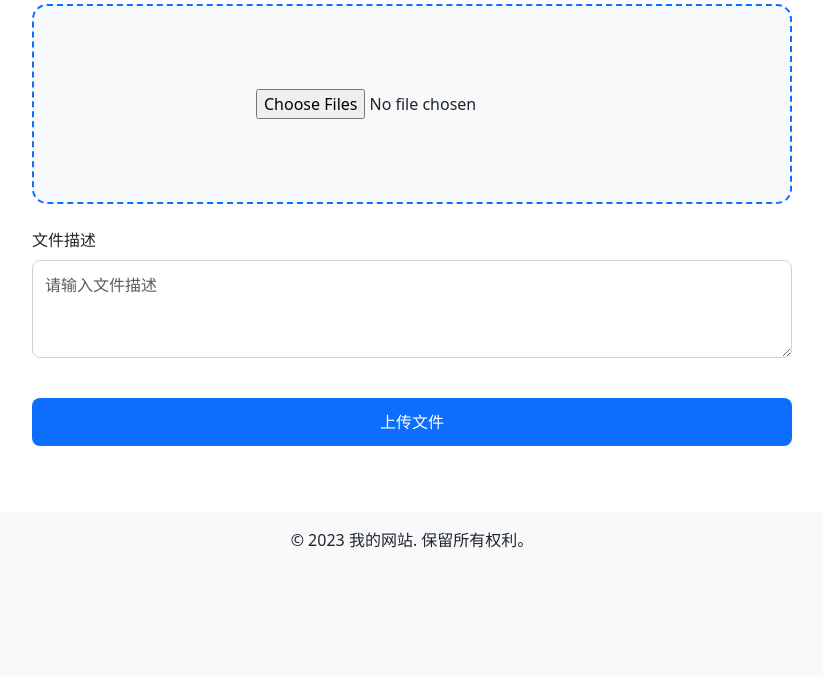
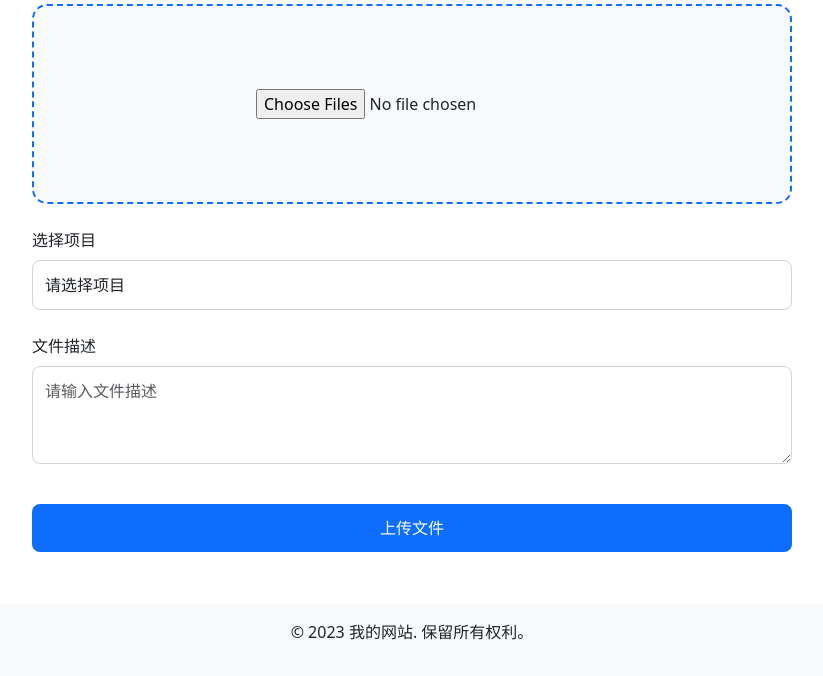
Before and after one commit to XJJWang/workhub, a Django app: page /files/upload/ in a window 1280 px wide. Shown: the part 216-892 px from the top of the page, without its empty margins (228-1051 px from the left). Before the commit the page ends 764 px from the top, so only its background shows below. Run offline with Django 5.2, Linux system fonts and the light colour scheme; the visitor is signed in with stand-in values (Sample User, id 1); data that the repository does not hold is empty; some libraries are stand-ins or nearby versions.

Commit message:
文件现在能区分颜色了

```diff
--- a/file_management/templates/file_management/upload_file.html
+++ b/file_management/templates/file_management/upload_file.html
@@ -3,6 +3,7 @@
 {% block content %}
 <div class="upload-container">
     <h1>上传文件</h1>
+
     <form action="{% url 'file_management:upload_file' %}"
           class="dropzone"
           id="myDropzone">
@@ -11,6 +12,16 @@
             <input name="file" type="file" multiple />
         </div>
     </form>
+
+    <div class="form-group mt-4">
+        <label for="project">选择项目</label>
+        <select id="project" class="form-control" required>
+            <option value="">请选择项目</option>
+            {% for project in projects %}
+                <option value="{{ project.id }}">{{ project.year }}-{{ project.name }}</option>
+            {% endfor %}
+        </select>
+    </div>
 
     <div class="form-group mt-4">
         <label for="description">文件描述</label>
@@ -231,6 +242,48 @@
         object-fit: cover;
         border-radius: 8px;
     }
+
+    /* 添加项目选择下拉框的样式 */
+    #project {
+        width: 100%;
+        padding: 0.75rem;
+        border: 1px solid #ced4da;
+        border-radius: 8px;
+        font-size: 1rem;
+    }
+
+    /* 文件类型图标颜色 */
+    .dropzone .dz-preview .dz-image i.fa-file-word {
+        color: #2b579a;  /* Word蓝色 */
+    }
+
+    .dropzone .dz-preview .dz-image i.fa-file-excel {
+        color: #217346;  /* Excel绿色 */
+    }
+
+    .dropzone .dz-preview .dz-image i.fa-file-powerpoint {
+        color: #d24726;  /* PPT橙红色 */
+    }
+
+    .dropzone .dz-preview .dz-image i.fa-file-pdf {
+        color: #f40f02;  /* PDF红色 */
+    }
+
+    .dropzone .dz-preview .dz-image i.fa-file-video {
+        color: #7b68ee;  /* 视频紫色 */
+    }
+
+    .dropzone .dz-preview .dz-image i.fa-file-audio {
+        color: #ff69b4;  /* 音频粉色 */
+    }
+
+    .dropzone .dz-preview .dz-image i.fa-file-alt {
+        color: #696969;  /* 文本文件灰色 */
+    }
+
+    .dropzone .dz-preview .dz-image i.fa-file {
+        color: #a9a9a9;  /* 默认文件图标浅灰色 */
+    }
 </style>
 
 <!-- 引入 Dropzone CSS 和 JS -->
@@ -260,6 +313,7 @@
             previewTemplate: `
                 <div class="dz-preview dz-file-preview">
                     <div class="dz-image">
+                        <img data-dz-thumbnail />
                         <i class="fas fa-file"></i>
                     </div>
                     <div class="dz-details">
@@ -280,17 +334,30 @@
                         myDropzone.removeFile(myDropzone.files[0]);
                     }
 
-                    // 根据文件类型设置不同的图标
-                    let icon = file.previewElement.querySelector(".dz-image i");
+                    const previewElement = file.previewElement;
+                    const icon = previewElement.querySelector(".dz-image i");
+                    const img = previewElement.querySelector(".dz-image img");
+
                     if (file.type.match(/image\/.*/)) {
-                        icon.className = "fas fa-image";
-                    } else if (file.type.match(/application\/pdf/)) {
+                        // 如果是图片，隐藏图标，显示预览图
+                        icon.style.display = "none";
+                        img.style.display = "block";
+                    } else {
+                        // 如果不是图片，隐藏预览图，显示图标
+                        img.style.display = "none";
+                        icon.style.display = "flex";
+
+                        // 设置对应的文件类型图标和颜色
+                        if (file.type.match(/application\/pdf/)) {
                             icon.className = "fas fa-file-pdf";
-                    } else if (file.type.match(/application\/msword/) || file.type.match(/application\/vnd.openxmlformats-officedocument.wordprocessingml.*/)) {
+                        } else if (file.type.match(/application\/msword/) ||
+                                     file.type.match(/application\/vnd.openxmlformats-officedocument.wordprocessingml.*/)) {
                             icon.className = "fas fa-file-word";
-                    } else if (file.type.match(/application\/vnd.ms-excel/) || file.type.match(/application\/vnd.openxmlformats-officedocument.spreadsheetml.*/)) {
+                        } else if (file.type.match(/application\/vnd.ms-excel/) ||
+                                     file.type.match(/application\/vnd.openxmlformats-officedocument.spreadsheetml.*/)) {
                             icon.className = "fas fa-file-excel";
-                    } else if (file.type.match(/application\/vnd.ms-powerpoint/) || file.type.match(/application\/vnd.openxmlformats-officedocument.presentationml.*/)) {
+                        } else if (file.type.match(/application\/vnd.ms-powerpoint/) ||
+                                     file.type.match(/application\/vnd.openxmlformats-officedocument.presentationml.*/)) {
                             icon.className = "fas fa-file-powerpoint";
                         } else if (file.type.match(/text\/.*/)) {
                             icon.className = "fas fa-file-alt";
@@ -301,14 +368,17 @@
                         } else {
                             icon.className = "fas fa-file";
                         }
+                    }
                 });
             }
         });
 
-        // 发送前添加额外数据
+        // 修改发送前添加额外数据的处理
         myDropzone.on("sending", function(file, xhr, formData) {
             const description = document.querySelector("#description").value.trim();
+            const projectId = document.querySelector("#project").value;
             formData.append("description", description);
+            formData.append("project_id", projectId);
         });
 
         // 上传成功的处理
@@ -323,7 +393,7 @@
             alert(typeof errorMessage === 'string' ? errorMessage : '上传失败，请重试');
         });
 
-        // 点击上传按钮时的处理
+        // 修改提交验证
         document.querySelector("#submit-all").addEventListener("click", function(e) {
             e.preventDefault();
 
@@ -338,6 +408,12 @@
                 return;
             }
 
+            const projectId = document.querySelector("#project").value;
+            if (!projectId) {
+                alert("请选择项目");
+                return;
+            }
+
             myDropzone.processQueue();
         });
     });
--- a/file_management/views.py
+++ b/file_management/views.py
@@ -6,6 +6,8 @@ from users.decorators import custom_login_required  # 导入自定义装饰器
 from django.db.models import Q
 
 from django.http import JsonResponse
+
+from project_management.models import Project
 
 @custom_login_required
 def file_list(request):
@@ -28,6 +30,9 @@ def file_list(request):
     return render(request, 'file_management/file_list.html', context)
 @custom_login_required
 def upload_file(request):
+    if request.method == 'GET':
+        projects = Project.objects.all().order_by('-year', 'name')
+        return render(request, 'file_management/upload_file.html', {'projects': projects})
     if request.method == 'POST':
         try:
             if 'file' not in request.FILES:
```
Lines whose indentation alone changed are shown as unchanged.
